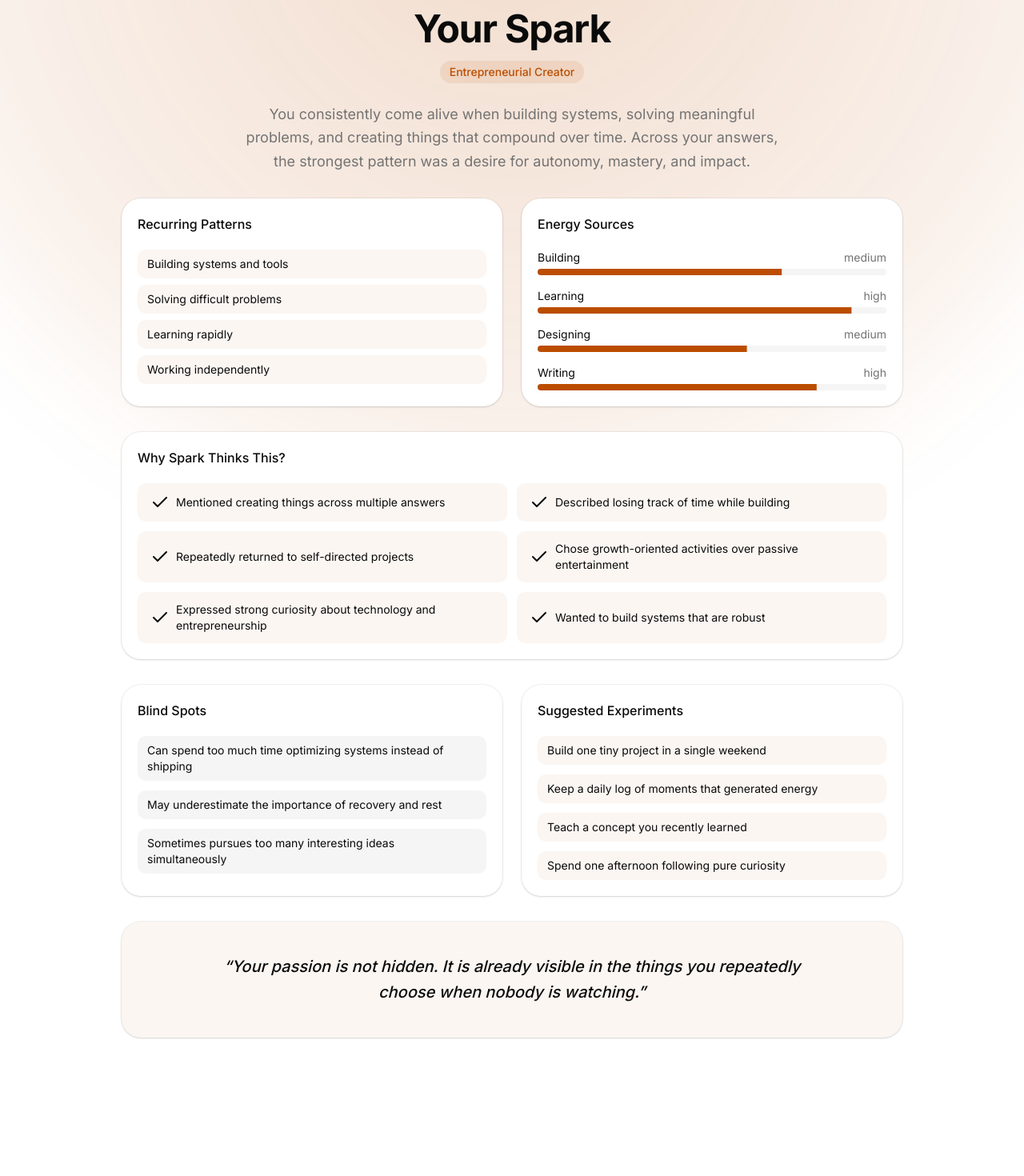
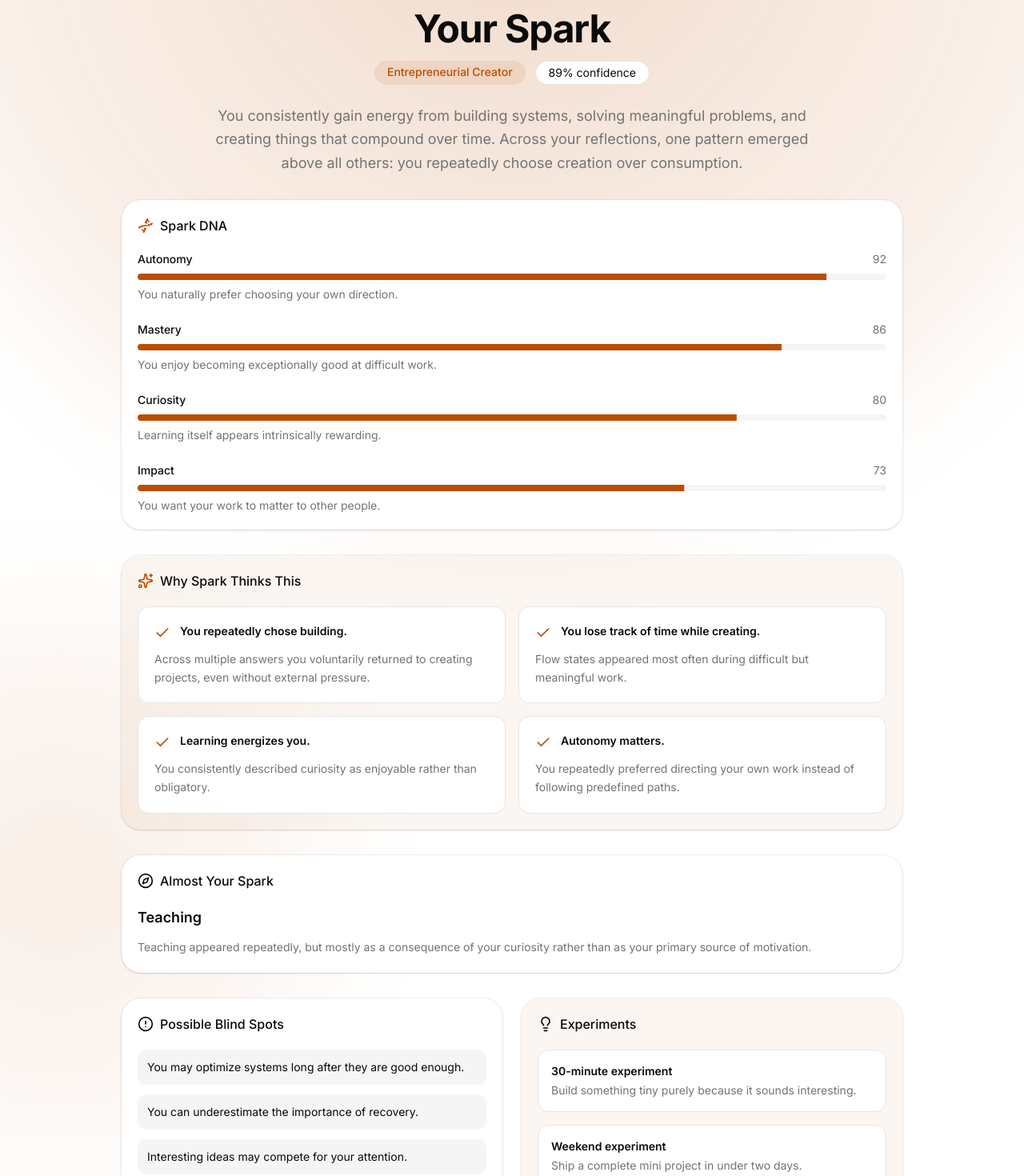
Before and after one commit to shravzzv/spark, a Next.js app: page /report in a window 1280 px wide. Shown: the part 140-1610 px from the top of the page at 80% size. Before the commit the page ends 1501 px from the top, so only its background shows below. Built offline with nearby package versions, Linux system fonts and the light colour scheme.

Commit message:
feat: update report page

```diff
--- a/app/report/page.tsx
+++ b/app/report/page.tsx
@@ -1,55 +1,106 @@
 'use client'
 
 import { MotionCard } from '@/components/motion'
+import { Progress } from '@/components/ui/progress'
 import { CardContent, CardHeader, CardTitle } from '@/components/ui/card'
-import { Check, Zap } from 'lucide-react'
+import {
+  ArrowRight,
+  Check,
+  CircleAlert,
+  Compass,
+  Dna,
+  Lightbulb,
+  Sparkles,
+  Target,
+  Zap,
+} from 'lucide-react'
 import { motion } from 'motion/react'
-import { Progress } from '@/components/ui/progress'
+import { Lora } from 'next/font/google'
+
+const lora = Lora({
+  subsets: ['latin'],
+})
 
 const report = {
   sparkTitle: 'Entrepreneurial Creator',
+  confidence: 89,
 
-  sparkSummary:
-    'You consistently come alive when building systems, solving meaningful problems, and creating things that compound over time. Across your answers, the strongest pattern was a desire for autonomy, mastery, and impact.',
+  summary:
+    'You consistently gain energy from building systems, solving meaningful problems, and creating things that compound over time. Across your reflections, one pattern emerged above all others: you repeatedly choose creation over consumption.',
 
-  patterns: [
-    'Building systems and tools',
-    'Solving difficult problems',
-    'Learning rapidly',
-    'Working independently',
-  ],
-
-  energySources: [
-    { title: 'Building', scoreValue: 70 },
-    { title: 'Learning', scoreValue: 90 },
-    { title: 'Designing', scoreValue: 60 },
-    { title: 'Writing', scoreValue: 80 },
+  dna: [
+    {
+      title: 'Autonomy',
+      score: 92,
+      description: 'You naturally prefer choosing your own direction.',
+    },
+    {
+      title: 'Mastery',
+      score: 86,
+      description: 'You enjoy becoming exceptionally good at difficult work.',
+    },
+    {
+      title: 'Curiosity',
+      score: 80,
+      description: 'Learning itself appears intrinsically rewarding.',
+    },
+    {
+      title: 'Impact',
+      score: 73,
+      description: 'You want your work to matter to other people.',
+    },
   ],
 
   evidence: [
-    'Mentioned creating things across multiple answers',
-    'Described losing track of time while building',
-    'Repeatedly returned to self-directed projects',
-    'Chose growth-oriented activities over passive entertainment',
-    'Expressed strong curiosity about technology and entrepreneurship',
-    'Wanted to build systems that are robust',
+    {
+      title: 'You repeatedly chose building.',
+      why: 'Across multiple answers you voluntarily returned to creating projects, even without external pressure.',
+    },
+    {
+      title: 'You lose track of time while creating.',
+      why: 'Flow states appeared most often during difficult but meaningful work.',
+    },
+    {
+      title: 'Learning energizes you.',
+      why: 'You consistently described curiosity as enjoyable rather than obligatory.',
+    },
+    {
+      title: 'Autonomy matters.',
+      why: 'You repeatedly preferred directing your own work instead of following predefined paths.',
+    },
   ],
 
+  counterEvidence: {
+    title: 'Teaching',
+
+    explanation:
+      'Teaching appeared repeatedly, but mostly as a consequence of your curiosity rather than as your primary source of motivation.',
+  },
+
   blindSpots: [
-    'Can spend too much time optimizing systems instead of shipping',
-    'May underestimate the importance of recovery and rest',
-    'Sometimes pursues too many interesting ideas simultaneously',
+    'You may optimize systems long after they are good enough.',
+    'You can underestimate the importance of recovery.',
+    'Interesting ideas may compete for your attention.',
   ],
 
   experiments: [
-    'Build one tiny project in a single weekend',
-    'Keep a daily log of moments that generated energy',
-    'Teach a concept you recently learned',
-    'Spend one afternoon following pure curiosity',
+    {
+      title: '30-minute experiment',
+      description: 'Build something tiny purely because it sounds interesting.',
+    },
+    {
+      title: 'Weekend experiment',
+      description: 'Ship a complete mini project in under two days.',
+    },
+    {
+      title: '30-day experiment',
+      description:
+        'Write down one moment each day that noticeably increased your energy.',
+    },
   ],
 
-  quote:
-    'Your passion is not hidden. It is already visible in the things you repeatedly choose when nobody is watching.',
+  conclusion:
+    "Don't treat this report as a final answer. Treat it as a strong hypothesis. If your future experiences continue pointing in this direction, don't spend years searching for passion—spend those years building.",
 }
 
 export default function Page() {
@@ -57,87 +108,40 @@ export default function Page() {
     <main className="relative overflow-hidden">
       <div className="pointer-events-none absolute inset-0 -z-10 overflow-hidden">
         <div className="from-primary/20 absolute -top-200 left-1/2 h-[100rem] w-[100rem] -translate-x-1/2 rounded-full bg-radial to-transparent blur-3xl" />
+
+        <div className="from-primary/10 absolute top-220 -left-72 h-180 w-180 rounded-full bg-radial to-transparent blur-3xl" />
+
+        <div className="from-primary/10 absolute -right-48 -bottom-48 h-160 w-160 rounded-full bg-radial to-transparent blur-3xl" />
       </div>
 
-      <div className="mx-auto flex min-h-screen max-w-5xl flex-col gap-8 px-6 py-16">
-        <motion.div
+      <div className="mx-auto flex max-w-5xl flex-col gap-8 px-6 py-16">
+        <motion.section
           initial={{ opacity: 0, y: 12 }}
           animate={{ opacity: 1, y: 0 }}
-          transition={{ duration: 0.4 }}
-          className="flex flex-col items-center gap-6 text-center"
+          className="space-y-6 text-center"
         >
-          <div className="bg-primary/10 flex h-16 w-16 items-center justify-center rounded-2xl">
+          <div className="bg-primary/10 mx-auto flex h-16 w-16 items-center justify-center rounded-2xl">
             <Zap className="text-primary size-8" />
           </div>
 
           <div className="space-y-4">
-            <h1 className="text-4xl font-bold tracking-tight md:text-5xl">
-              Your Spark
-            </h1>
+            <h1 className="text-5xl font-bold tracking-tight">Your Spark</h1>
 
-            <div className="bg-primary/10 text-primary inline-flex rounded-full px-3 py-1 text-sm font-medium">
-              {report.sparkTitle}
+            <div className="flex flex-wrap justify-center gap-3">
+              <div className="bg-primary/10 text-primary rounded-full px-4 py-1 text-sm font-medium">
+                {report.sparkTitle}
+              </div>
+
+              <div className="bg-card rounded-full border px-4 py-1 text-sm">
+                {report.confidence}% confidence
+              </div>
             </div>
           </div>
 
-          <p className="text-muted-foreground max-w-2xl text-lg leading-relaxed">
-            {report.sparkSummary}
+          <p className="text-muted-foreground mx-auto max-w-3xl text-lg leading-relaxed">
+            {report.summary}
           </p>
-        </motion.div>
-
-        <div className="grid gap-6 md:grid-cols-2">
-          <MotionCard
-            initial={{ opacity: 0, y: 12 }}
-            animate={{ opacity: 1, y: 0 }}
-            transition={{ delay: 0.1 }}
-          >
-            <CardHeader>
-              <CardTitle>Recurring Patterns</CardTitle>
-            </CardHeader>
-
-            <CardContent>
-              <ul className="space-y-2">
-                {report.patterns.map((pattern) => (
-                  <li
-                    key={pattern}
-                    className="bg-primary/5 rounded-lg px-3 py-2"
-                  >
-                    {pattern}
-                  </li>
-                ))}
-              </ul>
-            </CardContent>
-          </MotionCard>
-
-          <MotionCard
-            initial={{ opacity: 0, y: 12 }}
-            animate={{ opacity: 1, y: 0 }}
-            transition={{ delay: 0.15 }}
-          >
-            <CardHeader>
-              <CardTitle>Energy Sources</CardTitle>
-            </CardHeader>
-
-            <CardContent className="space-y-4">
-              {report.energySources.map((source) => (
-                <div key={source.title} className="space-y-1">
-                  <div className="flex items-center justify-between text-sm">
-                    <span>{source.title}</span>
-                    <span className="text-muted-foreground">
-                      {source.scoreValue > 70
-                        ? 'high'
-                        : source.scoreValue > 50
-                          ? 'medium'
-                          : 'low'}
-                    </span>
-                  </div>
-
-                  <Progress value={source.scoreValue} />
-                </div>
-              ))}
-            </CardContent>
-          </MotionCard>
-        </div>
+        </motion.section>
 
         <MotionCard
           initial={{ opacity: 0, y: 12 }}
@@ -145,73 +149,158 @@ export default function Page() {
           transition={{ delay: 0.2 }}
         >
           <CardHeader>
-            <CardTitle>Why Spark Thinks This?</CardTitle>
+            <CardTitle className="flex items-center gap-2">
+              <Dna className="text-primary size-5" />
+              <CardTitle>Spark DNA</CardTitle>
+            </CardTitle>
           </CardHeader>
 
-          <CardContent className="grid gap-3 md:grid-cols-2">
-            {report.evidence.map((item) => (
-              <div
-                key={item}
-                className="bg-primary/5 flex items-center gap-2 rounded-lg px-4 py-3"
-              >
-                <Check className="size-6 shrink-0" /> <span>{item}</span>
+          <CardContent className="space-y-6">
+            {report.dna.map((trait) => (
+              <div key={trait.title} className="space-y-2">
+                <div className="flex items-center justify-between">
+                  <span className="font-medium">{trait.title}</span>
+
+                  <span className="text-muted-foreground text-sm">
+                    {trait.score}
+                  </span>
+                </div>
+
+                <Progress value={trait.score} />
+
+                <p className="text-muted-foreground text-sm">
+                  {trait.description}
+                </p>
               </div>
             ))}
           </CardContent>
         </MotionCard>
 
+        {/* Evidence */}
+
+        <MotionCard className="bg-primary/5">
+          <CardHeader>
+            <CardTitle className="flex items-center gap-2">
+              <Sparkles className="text-primary size-5" />
+              Why Spark Thinks This
+            </CardTitle>
+          </CardHeader>
+
+          <CardContent className="grid gap-4 md:grid-cols-2">
+            {report.evidence.map((item) => (
+              <div
+                key={item.title}
+                className="bg-background rounded-xl border p-5"
+              >
+                <div className="mb-3 flex items-start gap-3">
+                  <Check className="text-primary mt-0.5 size-5 shrink-0" />
+
+                  <h3 className="font-semibold">{item.title}</h3>
+                </div>
+
+                <p className="text-muted-foreground text-sm leading-relaxed">
+                  {item.why}
+                </p>
+              </div>
+            ))}
+          </CardContent>
+        </MotionCard>
+
+        {/* Counter evidence */}
+
+        <MotionCard>
+          <CardHeader>
+            <CardTitle className="flex items-center gap-2">
+              <Compass className="size-5" />
+              Almost Your Spark
+            </CardTitle>
+          </CardHeader>
+
+          <CardContent className="space-y-3">
+            <h3 className="text-lg font-semibold">
+              {report.counterEvidence.title}
+            </h3>
+
+            <p className="text-muted-foreground leading-relaxed">
+              {report.counterEvidence.explanation}
+            </p>
+          </CardContent>
+        </MotionCard>
+
+        {/* Blind spots + experiments */}
+
         <div className="grid gap-6 md:grid-cols-2">
-          <MotionCard
-            initial={{ opacity: 0, y: 12 }}
-            animate={{ opacity: 1, y: 0 }}
-            transition={{ delay: 0.25 }}
-          >
+          <MotionCard>
             <CardHeader>
-              <CardTitle>Blind Spots</CardTitle>
+              <CardTitle className="flex items-center gap-2">
+                <CircleAlert className="size-5" />
+                Possible Blind Spots
+              </CardTitle>
             </CardHeader>
 
-            <CardContent>
-              <ul className="space-y-3">
-                {report.blindSpots.map((item) => (
-                  <li key={item} className="bg-muted rounded-lg px-3 py-2">
-                    {item}
-                  </li>
-                ))}
-              </ul>
+            <CardContent className="space-y-3">
+              {report.blindSpots.map((item) => (
+                <div key={item} className="bg-muted rounded-lg p-3">
+                  {item}
+                </div>
+              ))}
             </CardContent>
           </MotionCard>
 
-          <MotionCard
-            initial={{ opacity: 0, y: 12 }}
-            animate={{ opacity: 1, y: 0 }}
-            transition={{ delay: 0.3 }}
-          >
+          <MotionCard className="bg-primary/5">
             <CardHeader>
-              <CardTitle>Suggested Experiments</CardTitle>
+              <CardTitle className="flex items-center gap-2">
+                <Lightbulb className="size-5" />
+                Experiments
+              </CardTitle>
             </CardHeader>
 
-            <CardContent>
-              <ul className="space-y-3">
-                {report.experiments.map((item) => (
-                  <li key={item} className="bg-primary/5 rounded-lg px-3 py-2">
-                    {item}
-                  </li>
-                ))}
-              </ul>
+            <CardContent className="space-y-4">
+              {report.experiments.map((item) => (
+                <div
+                  key={item.title}
+                  className="bg-background rounded-xl border p-4"
+                >
+                  <h3 className="mb-1 font-semibold">{item.title}</h3>
+
+                  <p className="text-muted-foreground text-sm">
+                    {item.description}
+                  </p>
+                </div>
+              ))}
             </CardContent>
           </MotionCard>
         </div>
 
-        <MotionCard
+        {/* Final takeaway */}
+
+        <MotionCard className="bg-primary/5 border-primary/20 px-10 py-12 text-center">
+          <Target className="text-primary mx-auto mb-6 size-8" />
+
+          <blockquote
+            className={`${lora.className} mx-auto max-w-3xl text-2xl leading-relaxed italic`}
+          >
+            &quot;{report.conclusion}&quot;
+          </blockquote>
+
+          <div className="bg-primary/20 mx-auto my-8 h-px w-32 rounded-full" />
+          <p className="text-muted-foreground text-sm">
+            Spark isn&apos;t trying to tell you who you are. It&apos;s showing
+            you the patterns you&apos;ve already been living.
+          </p>
+        </MotionCard>
+
+        <motion.div
           initial={{ opacity: 0 }}
           animate={{ opacity: 1 }}
-          transition={{ delay: 0.35 }}
-          className="bg-primary/5 px-8 py-10 text-center"
+          transition={{ delay: 0.5 }}
+          className="flex justify-center"
         >
-          <blockquote className="mx-auto max-w-3xl text-xl leading-relaxed font-medium italic">
-            “{report.quote}”
-          </blockquote>
-        </MotionCard>
+          <button className="bg-primary text-primary-foreground hover:bg-primary/90 inline-flex items-center gap-2 rounded-xl px-6 py-3 font-medium transition-colors">
+            Reflect Again
+            <ArrowRight className="size-4" />
+          </button>
+        </motion.div>
       </div>
     </main>
   )
```
